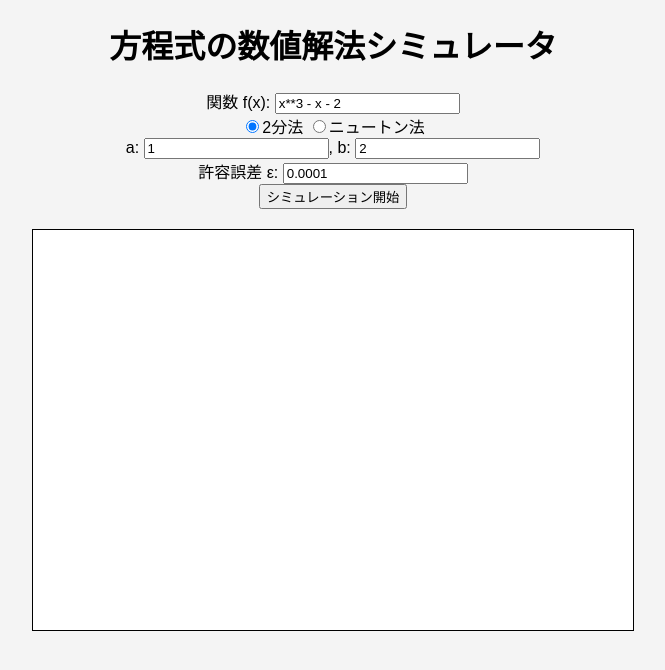
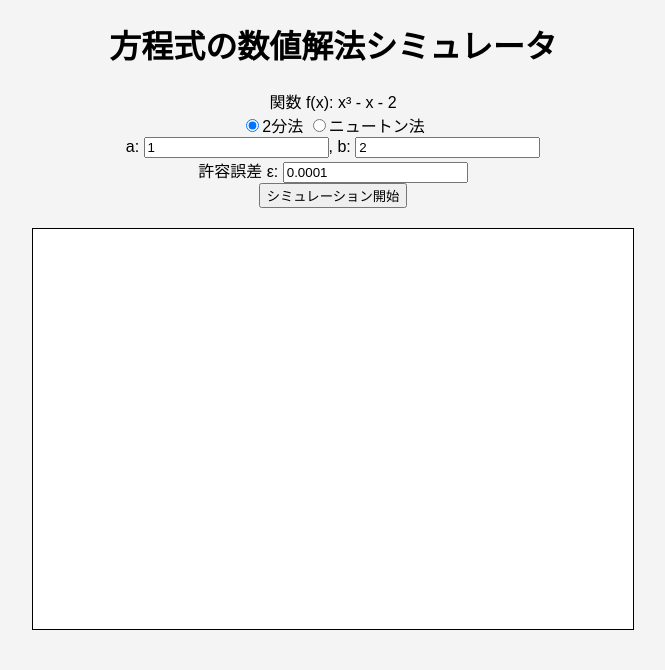
Before and after one commit to oouou/newton-bisection-simulator, a plain HTML site: page index.html in a window 1280 px wide. Shown: the whole page, without its empty margins (307-972 px from the left). Drawn offline with Linux system fonts and the light colour scheme.

Commit message:
Update index.html

```diff
--- a/index.html
+++ b/index.html
@@ -9,8 +9,7 @@
 <body>
   <h1>方程式の数値解法シミュレータ</h1>
   <div id="controls">
-    <label>関数 f(x):</label>
-    <input type="text" id="functionInput" value="x**3 - x - 2"><br>
+    <label>関数 f(x): x³ - x - 2</label><br>
     <input type="radio" name="method" value="bisection" checked>2分法
     <input type="radio" name="method" value="newton">ニュートン法<br>
     <div id="bisection-inputs">
@@ -24,6 +23,7 @@
     <button onclick="runSimulation()">シミュレーション開始</button>
   </div>
   <canvas id="graph" width="600" height="400"></canvas>
+  <script src="math.js"></script>
   <script src="script.js"></script>
 </body>
 </html>
```
